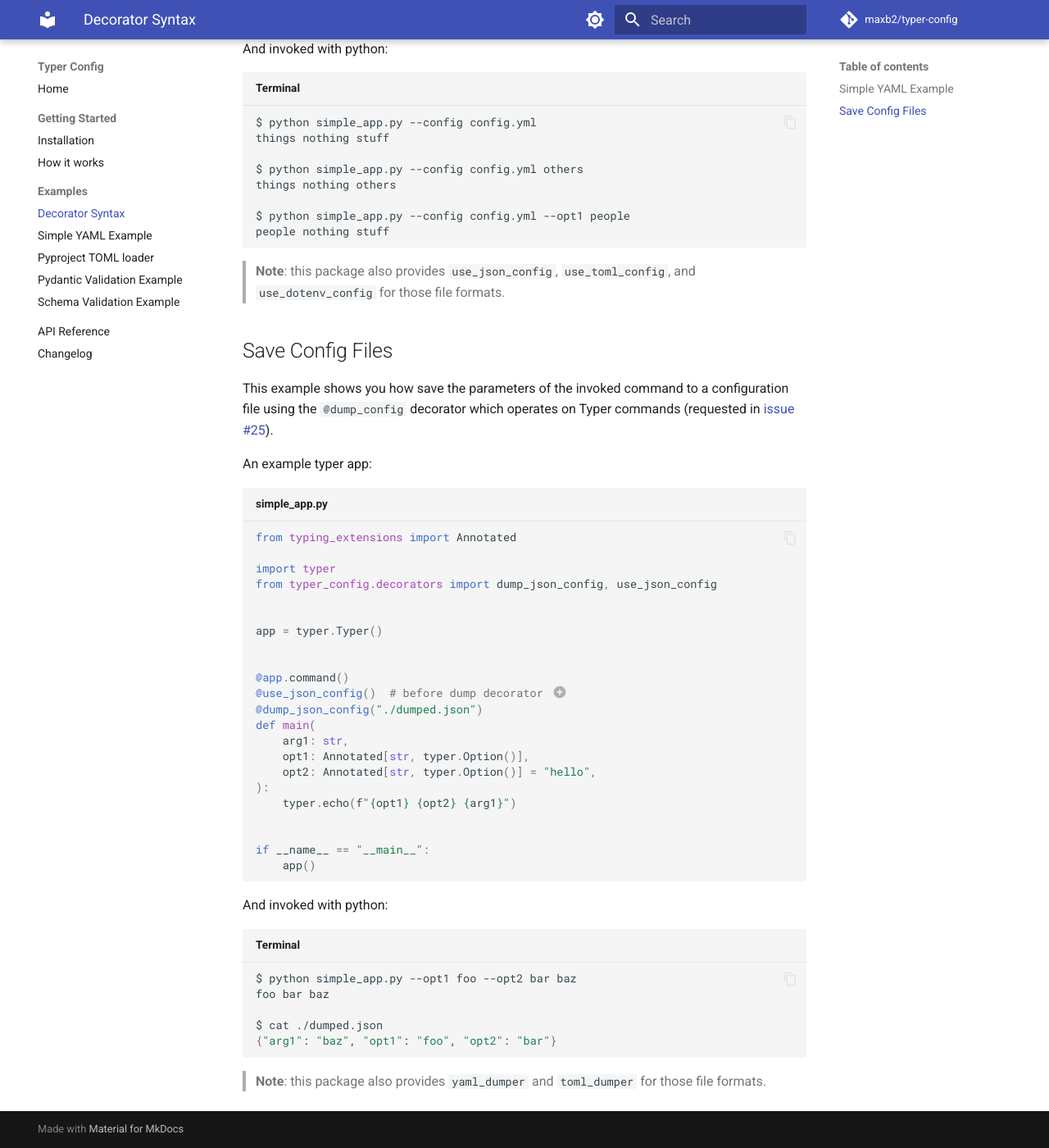
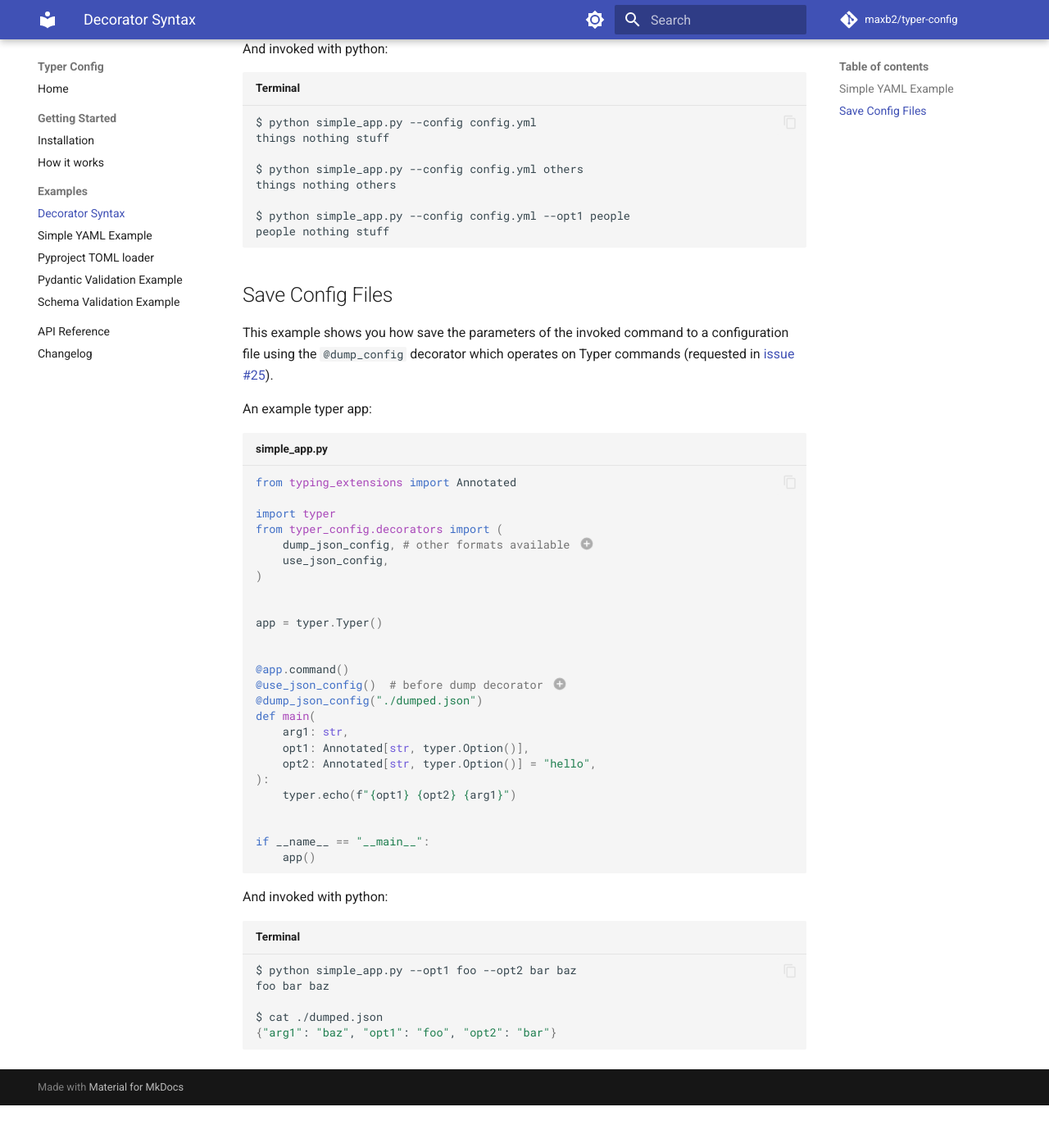
Before and after one commit to maxb2/typer-config, an MkDocs documentation site: the page built from docs/examples/decorator.md, in a window 1280 px wide and 1400 px high, scrolled down 1153 px. Shown: the whole window at 82% size. Built offline with MkDocs 1.6.1 and Material for MkDocs 9.7.7, drawn with Linux system fonts in a browser that asks for light colours; comment, search, counter and statistics services are not loaded; the version menu is left out; after the commit the page ends 2501 px from its top, so only the background shows below that; some of the changed text lies outside the part shown.

Commit message:
docs: fix links and simplify notes

````diff
--- a/docs/examples/decorator.md
+++ b/docs/examples/decorator.md
@@ -3,7 +3,7 @@
 ✨ **New in [0.6.0](https://github.com/maxb2/typer-config/releases/tag/0.6.0)** ✨
 
 You can use a decorator to indicate that your `typer` command uses a config option.
-This is meant to reduce boiler-plate code (compare to the [verbose example](/examples/simple_yaml)).
+This is meant to reduce boiler-plate code (compare to the [verbose example](../simple_yaml)).
 
 ## Simple YAML Example
 
@@ -12,13 +12,13 @@
 from typing_extensions import Annotated
 
 import typer
-from typer_config import use_yaml_config
+from typer_config import use_yaml_config # other formats available (1)
 
 app = typer.Typer()
 
 
 @app.command()
-@use_yaml_config()  # MUST BE AFTER @app.command() (1)
+@use_yaml_config()  # MUST BE AFTER @app.command() (2)
 def main(
     arg1: str,
     opt1: Annotated[str, typer.Option()],
@@ -58,8 +60,6 @@
 $ python simple_app.py --config config.yml --opt1 people
 people nothing stuff
 ```
-
-> **Note**: this package also provides `use_json_config`, `use_toml_config`, and `use_dotenv_config` for those file formats.
 
 <!---
 ```{.python test="true" write="false"}
@@ -97,14 +97,17 @@
 from typing_extensions import Annotated
 
 import typer
-from typer_config.decorators import dump_json_config, use_json_config
+from typer_config.decorators import (
+    dump_json_config, # other formats available (1)
+    use_json_config,
+)
 
 
 app = typer.Typer()
 
 
 @app.command()
-@use_json_config()  # before dump decorator (1)
+@use_json_config()  # before dump decorator (2)
 @dump_json_config("./dumped.json")
 def main(
     arg1: str,
@@ -130,8 +135,6 @@
 $ cat ./dumped.json
 {"arg1": "baz", "opt1": "foo", "opt2": "bar"}
 ```
-
-> **Note**: this package also provides `yaml_dumper` and `toml_dumper` for those file formats.
 
 <!---
 ```{.python test="true" write="false"}
````
Also changed, not shown: other parts of docs/examples/decorator.md (+7 -3 lines), docs/examples/pydantic.md (+1 -3 lines), docs/examples/pyproject.md (+1 -1 lines), docs/examples/schema.md (+1 -3 lines), docs/examples/simple_yaml.md (+7 -5 lines), docs/index.md (+7 -5 lines).
